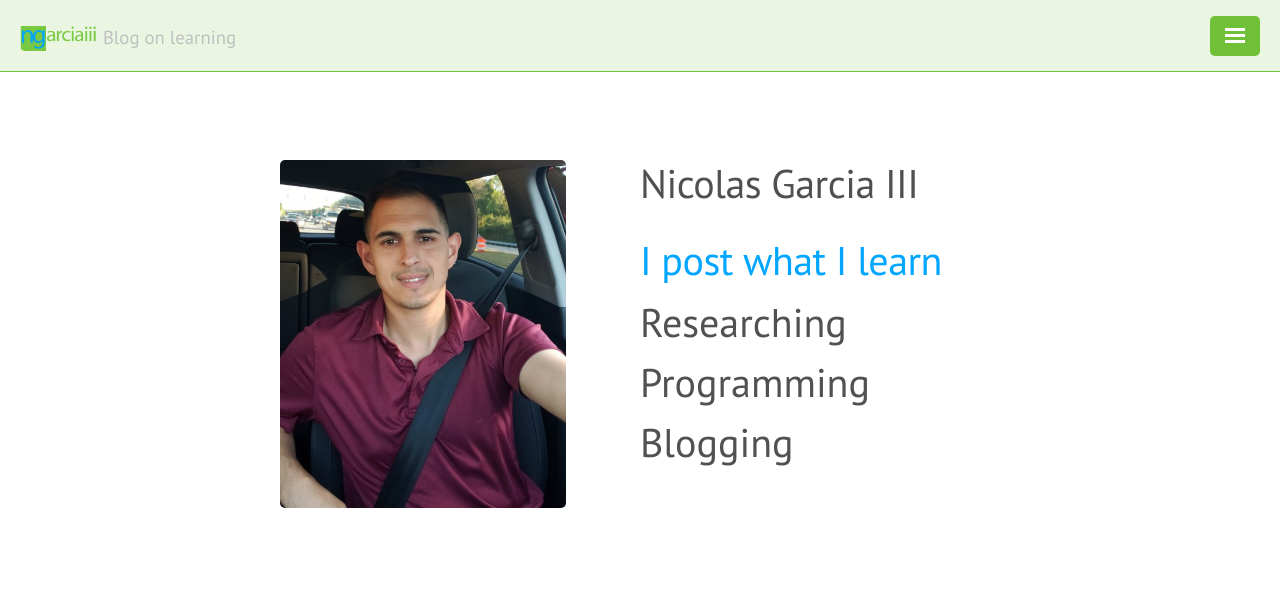
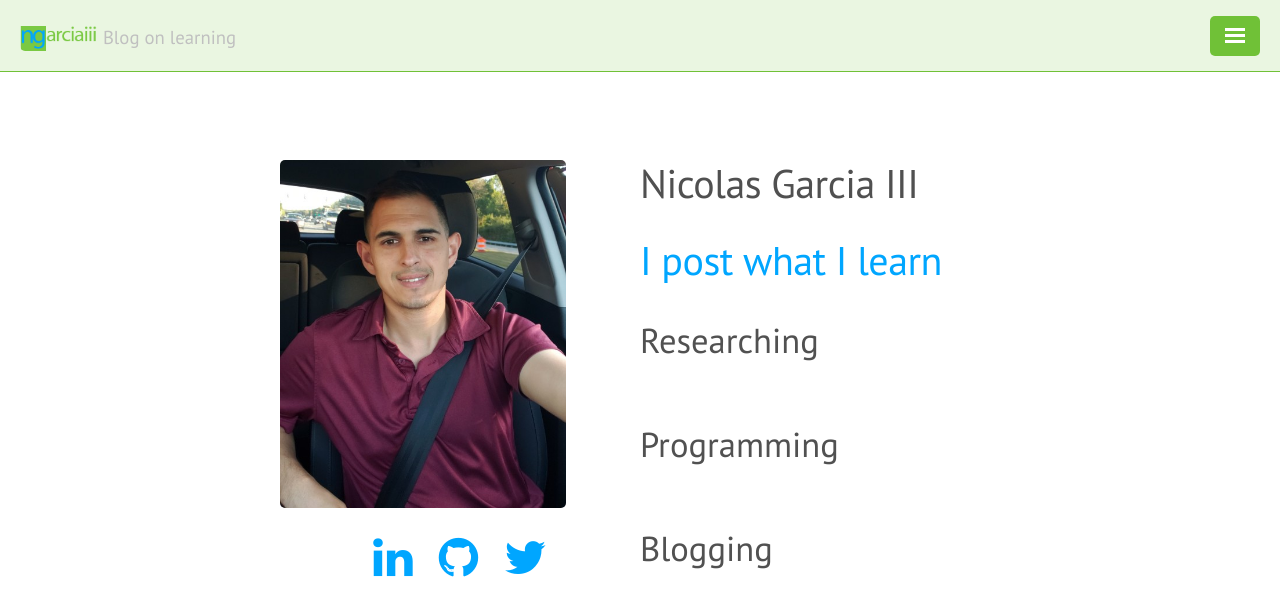
Before and after one commit to ngarciaiii/archived_blog, a Jekyll site: the page built from about.md, in a window 1280 px wide. Shown: the top 616 px of the page. Built offline with Jekyll 4.4.1, drawn with Linux system fonts in a browser that asks for light colours; nearby versions of some CDN libraries; comment, search, counter and statistics services are not loaded.

Commit message:
index scss: tag, poole, hero

```diff
--- a/_scss/base/_poole.scss
+++ b/_scss/base/_poole.scss
@@ -350,6 +350,7 @@ tbody tr:nth-child(odd) th {
 .page-title,
 .post-title {
   margin-top: 0;
+  display:inline-block;
 }
 
 /* Meta data line below post title */
@@ -521,43 +522,35 @@ section {
   h1 {
     margin-top: 0rem;
   }
+}
 
-  // .about-personal-info-section {
-  //   font-size: 7rem;
-  //   text-align: left;
-  //   padding-top: -1rem;
-  //   &:not(:first-of-type) {
-  //     margin-top: 1rem;
-  //   }
-    // line-height: 1rem;
-    // a, strong {
-    //   color: $darkgreen;
-    //   text-decoration: none;
-    // }
-  // }
+.abt-personal-info {
+  .abt-personal-info-section {
+    font-size: 2.3rem;
+    text-align: center;
+    line-height: 1rem;
+    margin-top: 7rem;
+    a, strong {
+      color: $theme-color;;
+      text-decoration: none;
+      }
+    }
+    a:hover {
+      font-size: 3rem;
+    }
 
-  #button {
-    background-color: #4CAF50; /* Green */
-    border: none;
-    color: white;
-    padding: .8rem 1.6rem;
-    text-align: center;
-    text-decoration: none;
+  // margin-top: 15rem;
+
+  .abt-background {
+    // background: rgba($green, 0.15);
     display: inline-block;
-    font-size: 1rem;
-    margin: 1rem 1rem;
-    transition-duration: 0.4s;
-    // cursor: pointer;
-  }
-
-  #button1 {
-    background-color: white;
-    color: black;
-    border: .2rem solid #4CAF50;
-  }
-
-  #button1:hover {
-    background-color: #4CAF50;
-    color: white;
+    // margin: 0 auto;
+    padding-right: 1rem;
+    padding-left: 1rem;
+    // margin-top: 7em;
+    // margin-left: -7.9rem;
+    i {
+      padding: .34rem;
+    }
   }
 }
--- a/_scss/component/_hero.scss
+++ b/_scss/component/_hero.scss
@@ -14,18 +14,15 @@
   margin-top: 3rem;
   // margin-bottom: 1rem;
   // margin-left: 14.3rem;
-}
-
-.namehover {
-  a:hover {
+  &:hover {
     text-decoration: none;
-    font-size: .97rem;
-
-    h1 {
-      font-size: 2.79rem;
-    }
+    font-size: 2.73rem;
+    // margin-bottom: .37rem;
+    padding: .13rem;
+    color: $blue;
+    background-color: rgba($green, 0.15);
+    cursor: pointer;
   }
-
 }
 
 .summary{
@@ -44,6 +41,7 @@
   text-align: right;
   a:hover {
     font-size: 3rem;
+    text-decoration: none;
   }
 }
 
@@ -65,30 +63,30 @@
   a {
     text-decoration: none;
     font-size: 1.3rem;
+    text-decoration: none;
   }
 }
 
 .fyp {
+
+  float: left;
+  font-size: .87rem;
+  margin-top: 13rem;
+  text-align: left;
+  width: 100%;
+
   h1 {
-    font-size: 1.73rem;
-    font-weight: 430;
-    margin-top: 1.37rem;
-  }
 
-  a:hover {
-    text-decoration: none;
-    // font-size: 2.97rem;
-
-    h1 {
-      font-size: 2rem;
+    &:hover {
+      text-decoration: none;
+      font-size: 2.1rem;
+      // margin-bottom: .37rem;
+      padding: .13rem;
+      color: $blue;
+      background-color: rgba($green, 0.15);
+      width: 34%;
     }
   }
-
-  float: left;
-  font-size: .67rem;
-  margin-top: 13rem;
-  text-align: left;
-  width: 100%
 }
 
 .fyp-personal-info {
--- a/_scss/component/_tag.scss
+++ b/_scss/component/_tag.scss
@@ -1,19 +1,19 @@
 .post-tag {
   display: inline-block;
   background: rgba($green, 0.15);
-  padding: 0 .5rem;
+  padding: .5rem;
   margin-right: .5rem;
   border-radius: 4px;
   color: $green;
   font-family: $font-sans;
-  font-size: .73rem;
+  font-size: .7rem;
   &:before {
     content: "\f02b";
     font-family: $font-font-awesome;
     padding-right: .5em;
   }
   &:hover {
-    font-size: 1rem;
+    font-size: .97rem;
     text-decoration: none;
     background: $green;
     color: $white;
@@ -31,7 +31,7 @@
   }
   .tags-expo-list {
     @media (min-width: 38em) {
-      font-size: 0.9rem;
+      font-size: 0.1rem;
       .post-tag {
         margin: .2em .3em;
       }
--- a/about.md
+++ b/about.md
@@ -12,11 +12,34 @@ title: About
 <line-height-reduce>Researching<br><br/> Programming<br><br/> Blogging</line-height-reduce>
 </about-short>
 
+
+
+<div class="abt-personal-info">
+  {% if site.author.contact %}
+  {% assign len = site.author.contact | size %}
+  {% assign current_index = 0 %}
+  <div class="abt-personal-info-section">
+    <div class="abt-background">
+      {% for contact in site.author.contact %}
+      {% assign iconname = contact[0] %}
+      {% if contact[0] == 'email' %}
+      {% assign iconname = 'envelope' %}
+      {% endif %}
+      <a href="{{ contact[1] }}">
+        <i class="fa fa-{{ iconname }}" aria-hidden="true"></i>
+      </a>
+      {% assign current_index = current_index | plus: 1 %}
+      {% if current_index != len %}  {% endif %}
+      {% endfor %}
+      </div>
+  </div>
+</div>
+{% endif %}
 <style >
 
   line-height-reduce {
-    line-height: 5%;
-    font-size: 2rem;
+    line-height: %;
+    font-size: 1.73rem;
   }
 
   h1 a:hover {
```
Also changed, not shown: index.html (+5 -4 lines).
